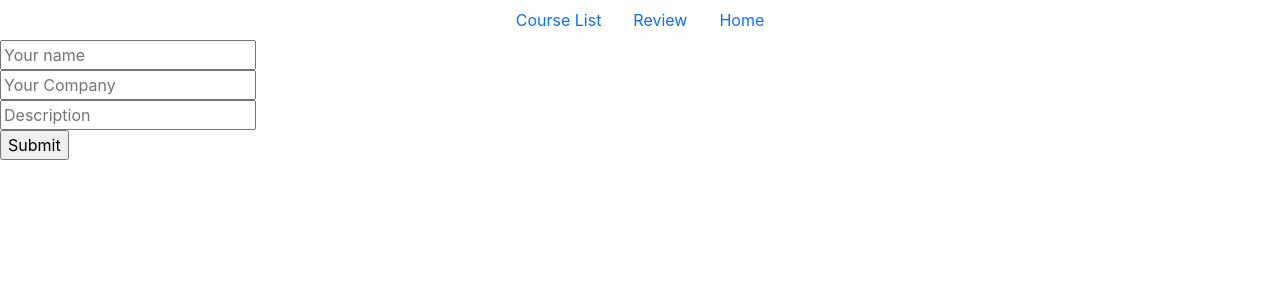
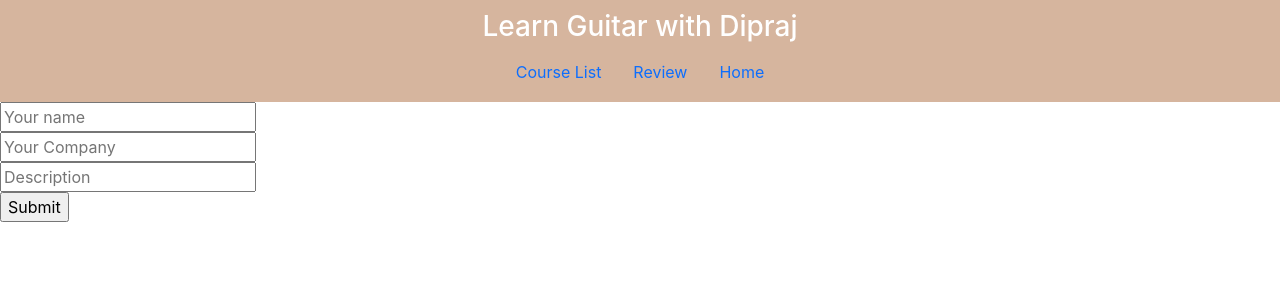
Before and after one commit to dipraj-howlader/guitar-course-client, a React (Create React App) app: page /customer/review in a window 1280 px wide. Shown: the top 300 px of the page. Built offline with nearby package versions, Linux system fonts and the light colour scheme.

Commit message:
addign something

```diff
--- a/src/Components/UserOrderInfo/OrderList/Orderlist.css
+++ b/src/Components/UserOrderInfo/OrderList/Orderlist.css
@@ -1,3 +1,6 @@
+.orderInfo{
+    text-align: center;
+}
 .orderInfo input{
     margin-bottom: 10px;
     width: 400px;
--- a/src/Components/UserOrderInfo/OrderNavbar/OrderNavbar.js
+++ b/src/Components/UserOrderInfo/OrderNavbar/OrderNavbar.js
@@ -17,7 +17,9 @@ const OrderNavbar = () => {
         history.push(`/dashboard`)
       }
     return (
-        <div>
+        <div style={{backgroundColor:'rgb(214, 181, 158)',paddingTop:'10px',paddingBottom:'10px',cursor:'pointer'}}>
+      <h3 style={{textAlign:'center',color:'white'}}>Learn Guitar with Dipraj</h3>
+
             <ul className="nav justify-content-center">
 
   <li className="nav-item">
```
